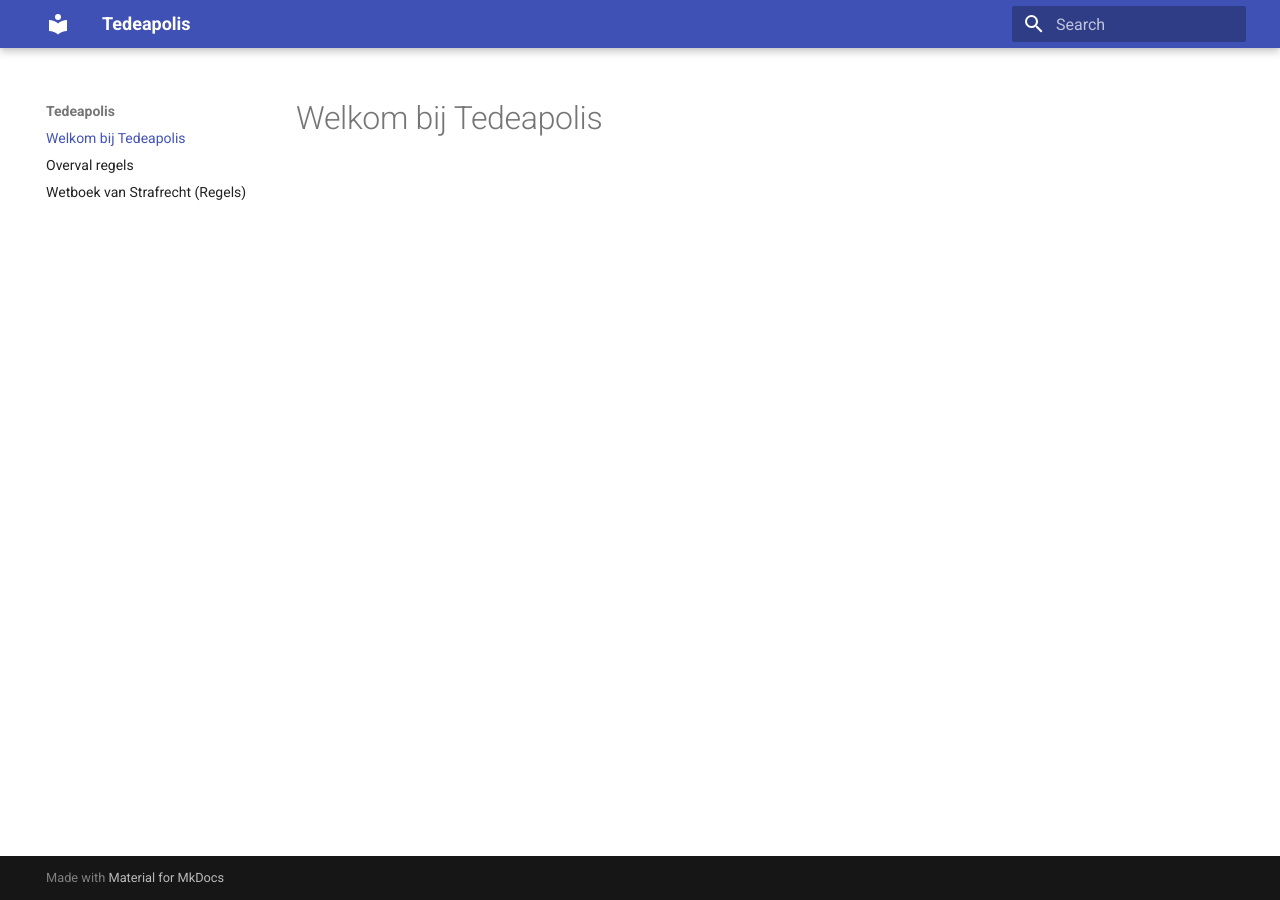
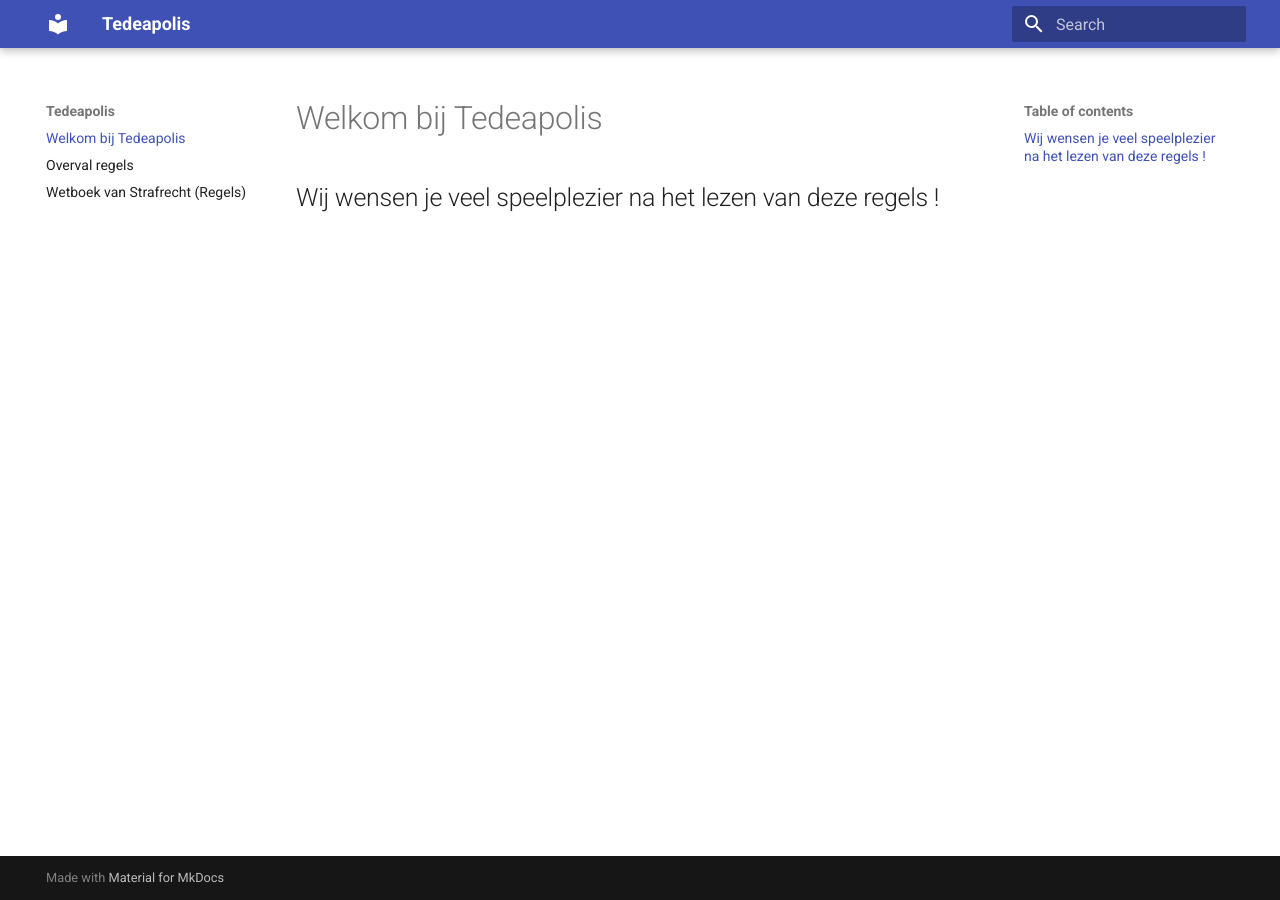
Before and after one commit to Tedeapolis/Tedeapolis, an MkDocs documentation site: the page built from docs/index.md, in a window 1280 px wide. Built offline with MkDocs 1.6.1 and Material for MkDocs 9.7.7, drawn with Linux system fonts in a browser that asks for light colours.

Commit message:
updated index.markdown
welkomst bericht

```diff
--- a/docs/index.md
+++ b/docs/index.md
@@ -1 +1,2 @@
 # Welkom bij Tedeapolis
+## Wij wensen je veel speelplezier na het lezen van deze regels !
```
